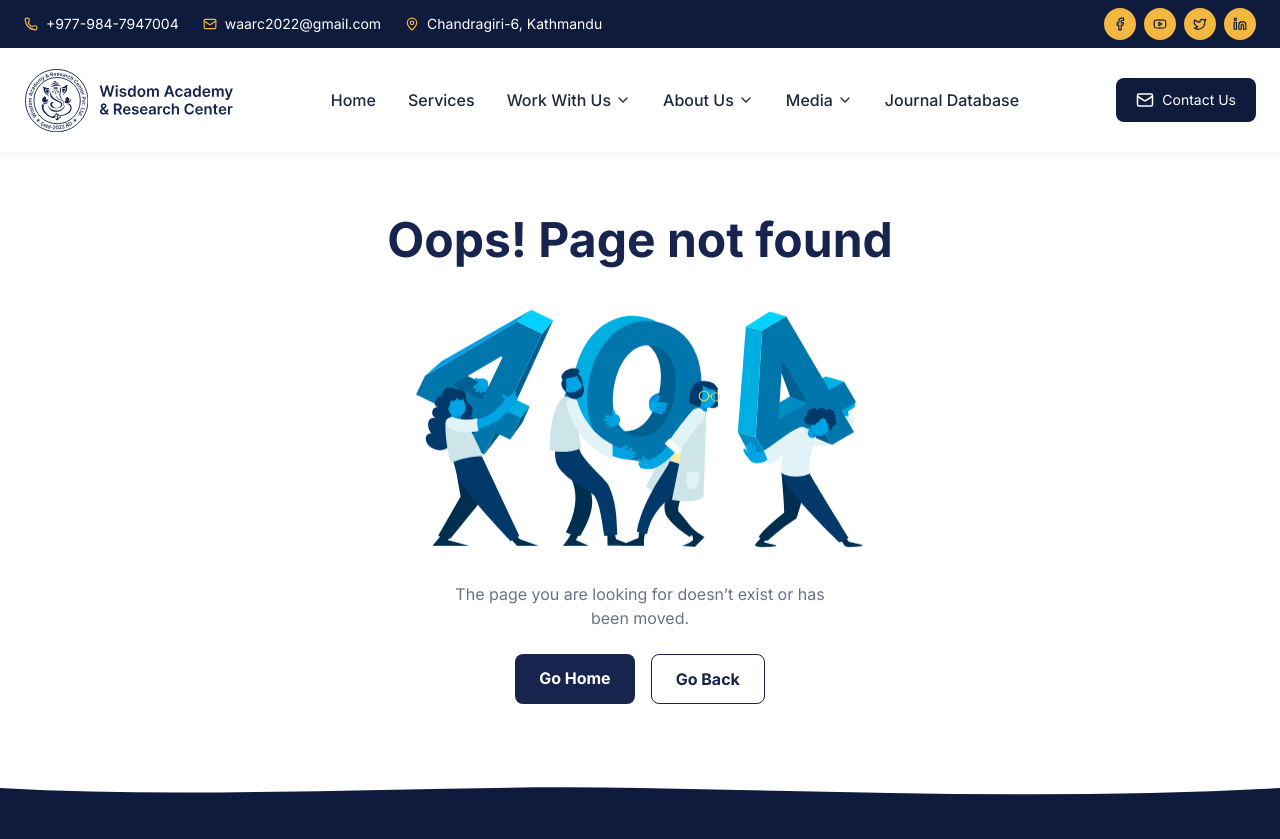
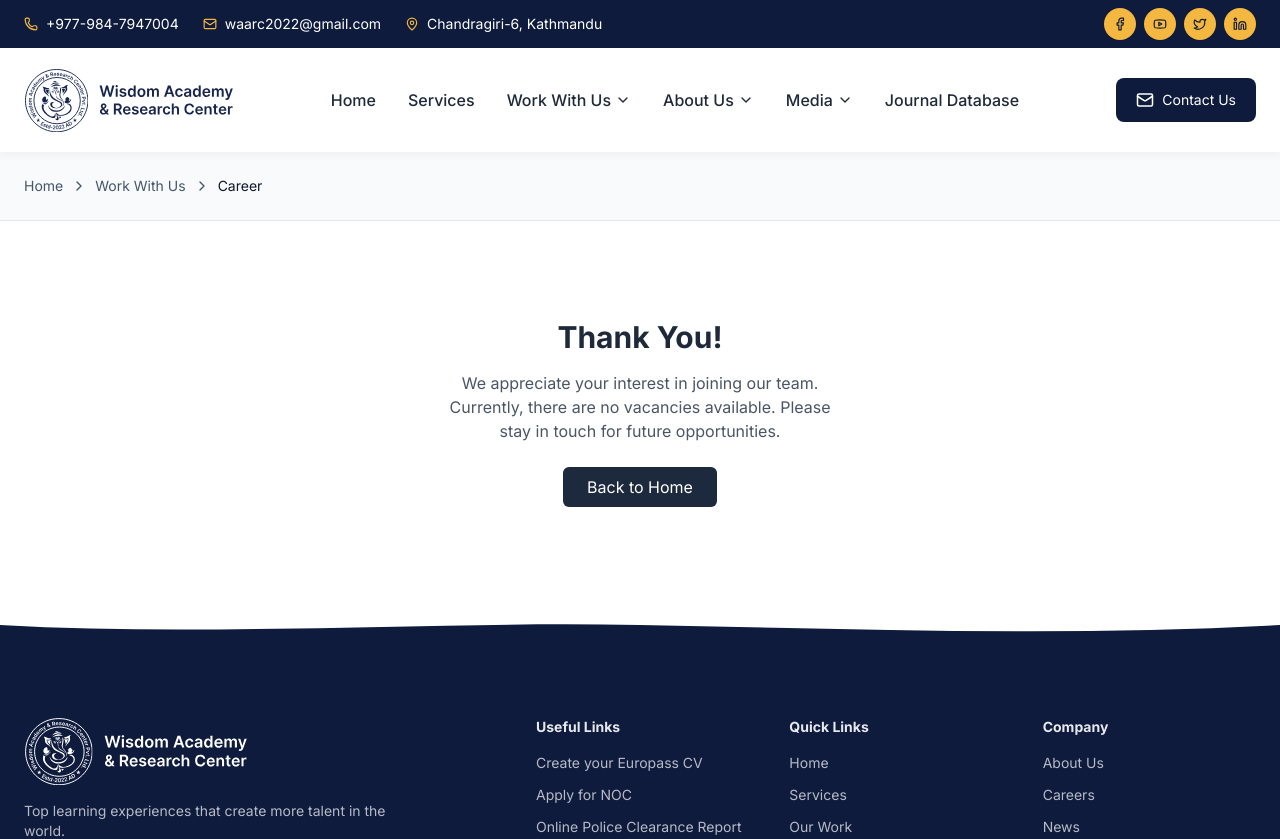
Before and after one commit to aasis-io/Wisdom-Frontend, a React (Vite) app: page /career in a window 1280 px wide. Shown: the top 839 px of the page. Built offline with nearby package versions, Linux system fonts and the light colour scheme.

Commit message:
added career

```diff
--- a/src/components/layout/Navbar.jsx
+++ b/src/components/layout/Navbar.jsx
@@ -31,7 +31,7 @@ const NAV_ITEMS = [
   {
     label: "Work With Us",
     children: [
-      { label: "Careers", href: "/" },
+      { label: "Careers", href: "/career" },
       { label: "Collaboration", href: "/" },
     ],
   },
--- /dev/null
+++ b/src/pages/Career.jsx
@@ -0,0 +1,45 @@
+import { ChevronRight } from "lucide-react";
+import React from "react";
+import { Link } from "react-router";
+
+const Career = () => {
+  return (
+    <div className="bg-white">
+      <section className="border-b border-slate-200 bg-slate-50">
+        <div className="mx-auto max-w-7xl px-6 py-6">
+          <div className="flex items-center gap-2 text-sm text-slate-600">
+            <Link to={"/"} className="hover:text-slate-900">
+              Home
+            </Link>
+            <ChevronRight className="h-4 w-4" />
+            <Link to={"/"} className="hover:text-slate-900">
+              Work With Us
+            </Link>
+            <ChevronRight className="h-4 w-4" />
+            <span className="text-slate-900">Career</span>
+          </div>
+        </div>
+      </section>
+      <div className="h-96 flex items-center justify-center">
+      <div className=" p-8 max-w-md text-center">
+        <h1 className="text-3xl font-semibold text-gray-800 mb-4">
+          Thank You!
+        </h1>
+        <p className="text-gray-600 mb-6">
+          We appreciate your interest in joining our team. <br />
+          Currently, there are no vacancies available. Please stay in touch for
+          future opportunities.
+        </p>
+        <button
+          onClick={() => (window.location.href = "/")}
+          className="px-6 py-2 bg-slate-800 text-white rounded-md hover:bg-slate-700 transition-colors"
+        >
+          Back to Home
+        </button>
+      </div>
+      </div>
+    </div>
+  );
+};
+
+export default Career;
```
Also changed, not shown: src/router.jsx (+3 -18 lines).
